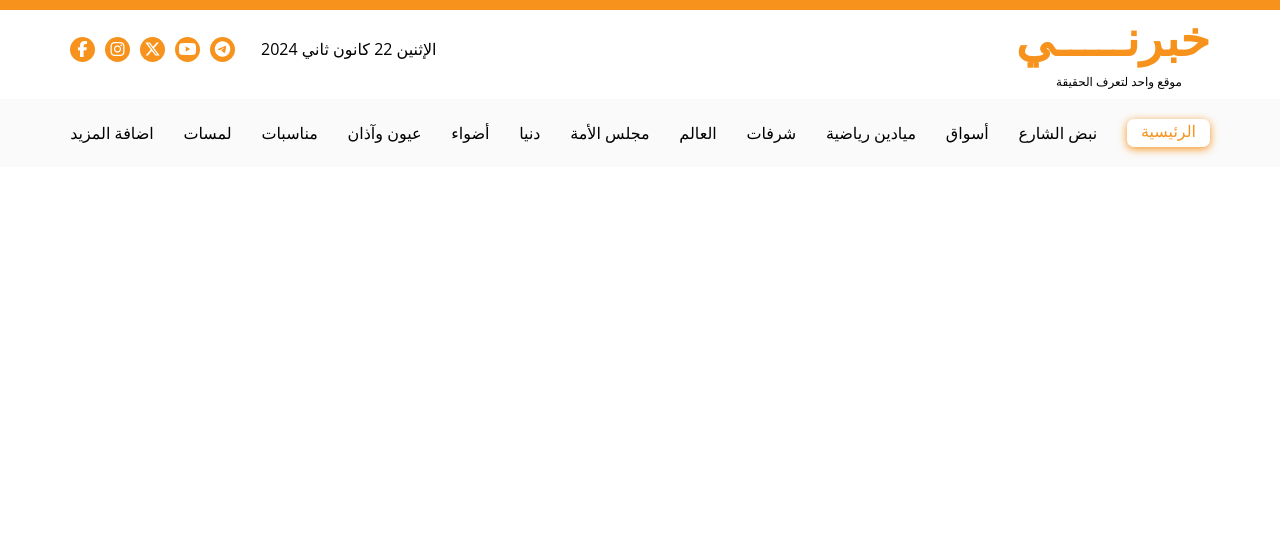
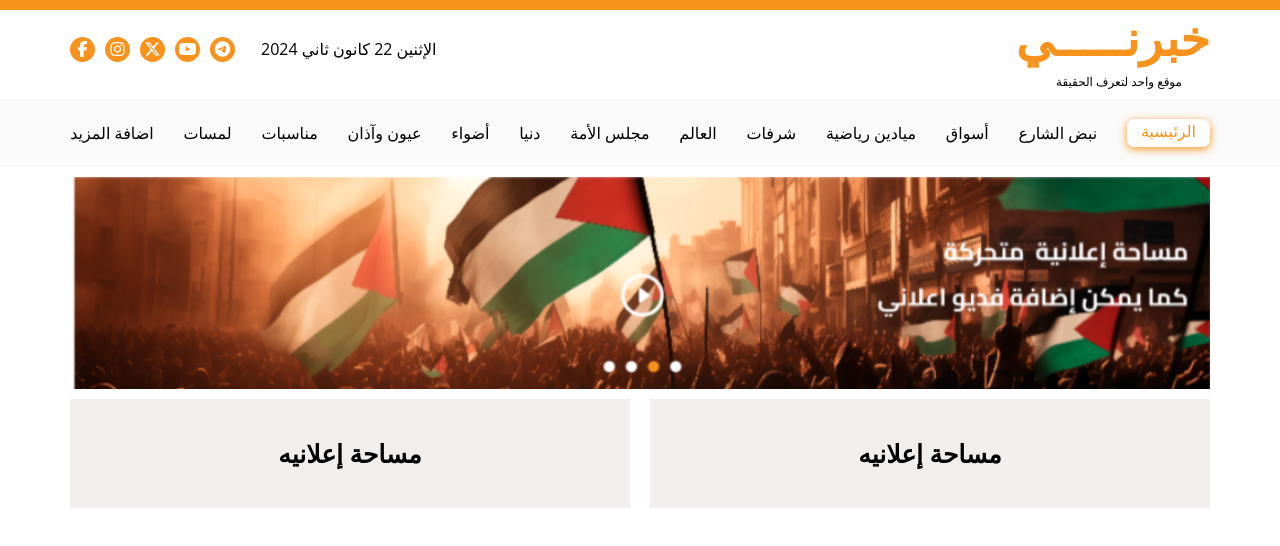
Before and after one commit to Zain5689/First-project, a plain HTML site: page index.html in a window 1280 px wide. Drawn offline with Linux system fonts and the light colour scheme.

Commit message:
#main-area

```diff
--- a/css/style.css
+++ b/css/style.css
@@ -105,6 +105,8 @@ header .header-logo .social-icons {
 header .header-logo .social-icons .header-links {
   flex-direction: row-reverse;
   margin-right: 1.625rem;
+  margin-top: 0;
+  margin-bottom: 0;
 }
 
 @media (max-width: 767px) {
@@ -185,19 +187,68 @@ header .header-logo .social-icons li a i {
   box-shadow: 0px 2px 8px 0px var(--main-color);
 }
 
-.navbar .nav-links {
+/* end header */
+
+/* animated-advertising-space */
+
+.main-area {
+  margin-top: 10px;
 }
 
-header .navbar .nav-links {
+.main-area .animated-advertising-space {
+  display: flex;
+  flex-direction: column;
+  gap: 10px;
 }
 
-header .navbar {
+.main-area .animated-advertising-space img {
+  max-width: 100%;
 }
 
-header .navbar {
+.main-area .animated-advertising-space .advertisement {
+  display: grid;
+  grid-template-columns: repeat(auto-fill, minmax(320px, 1fr));
+  gap: 20px;
 }
 
-header .navbar {
+@media (min-width: 767px) {
+  .main-area .animated-advertising-space .advertisement {
+    grid-template-columns: repeat(auto-fill, minmax(400px, 1fr));
+  }
 }
 
-/* end header */
+.main-area .animated-advertising-space .advertisement .first-advertisement,
+.main-area .animated-advertising-space .advertisement .second-advertisement {
+  background-color: #f2eeee;
+  text-align: center;
+  padding: 40px;
+  display: flex;
+  align-items: center;
+  justify-content: center;
+  font-weight: bold;
+  font-size: 25px;
+}
+
+.main-area .animated-advertising-space .advertisement .first-advertisement {
+}
+
+.main-area .animated-advertising-space .advertisement .second-advertisement {
+}
+
+.main-area .animated-advertising-space .advertisement {
+}
+
+.main-area .animated-advertising-space {
+}
+
+.main-area {
+}
+
+.main-area {
+}
+
+.main-area {
+}
+
+.main-area {
+}
--- a/index.html
+++ b/index.html
@@ -64,6 +64,17 @@
           </ul>
         </div>
       </div>
+      <div class="main-area">
+        <div class="container">
+          <div class="animated-advertising-space">
+            <img src="images/Screenshot 2024-02-11 215312.png" />
+            <div class="advertisement">
+              <div class="first-advertisement">مساحة إعلانيه</div>
+              <div class="second-advertisement">مساحة إعلانيه</div>
+            </div>
+          </div>
+        </div>
+      </div>
     </div>
   </body>
 </html>
```
Also changed, not shown: images/Screenshot 2024-02-11 215312.png (added), 1 other file.
